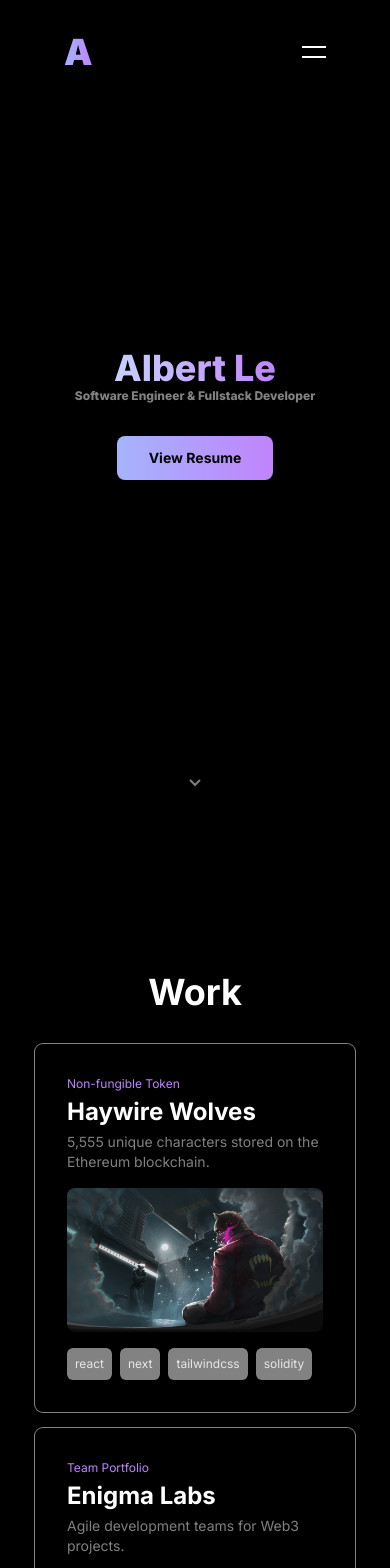
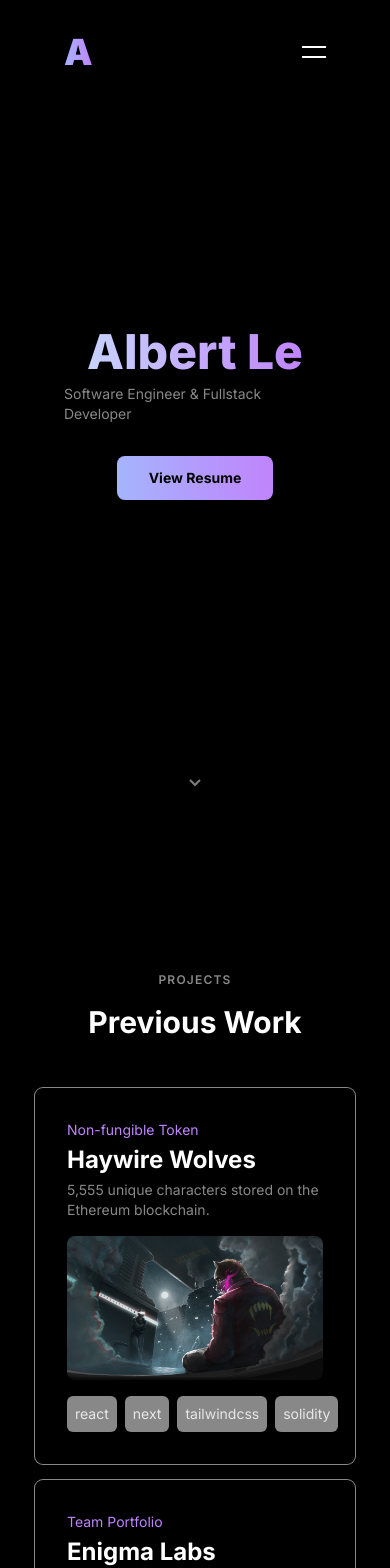
Before and after one commit to treblale/personal-portfolio, a Next.js app: page / in a window 390 px wide. Shown: the top 1568 px of the page. Built offline with nearby package versions, Linux system fonts and the light colour scheme; what tailwind-gradient-mask-image would draw is missing.

Commit message:
feat: add sub headers

```diff
--- a/components/About.js
+++ b/components/About.js
@@ -51,9 +51,12 @@ const About = () => {
         className="w-full min-h-screen flex flex-row justify-center items-center relative px-16 lg:space-x-32"
       >
         <div className="flex flex-col justify-start items-start w-[26rem] rounded-md">
+          <p className="text-light text-xs lg:text-sm uppercase font-semibold tracking-widest	">
+            Background
+          </p>
           <div className="overflow-hidden h-fit mb-4 w-full" ref={ref}>
             <motion.h1
-              className="font-bold text-white text-3xl lg:text-5xl"
+              className="font-bold text-white text-3xl lg:text-5xl my-4"
               variants={container}
               initial="hidden"
               animate={controls}
@@ -61,7 +64,7 @@ const About = () => {
               About Me
             </motion.h1>
           </div>
-          <p className="text-white/50 text-left text-base lg:text-lg">
+          <p className="text-light text-left text-base lg:text-lg">
             Hello, my name is Albert Le, I am a{" "}
             <span className="text-primary font-bold">software engineer</span>{" "}
             with experience in the latest web technologies. I started my journey
@@ -72,7 +75,7 @@ const About = () => {
           </p>
         </div>
         <motion.div
-          className="hidden lg:flex justify-center items-center rounded-full bg-light shadow-lg p-8"
+          className="hidden lg:flex justify-center items-center rounded-full  shadow-lg p-8"
           variants={image}
           initial="hidden"
           animate={controls}
--- a/components/Contact.js
+++ b/components/Contact.js
@@ -31,10 +31,10 @@ const Contact = () => {
         name="Contact"
         className="w-full min-h-screen flex flex-col justify-center items-center relative px-16 lg:px-0 selection:bg-primary selection:text-black"
       >
-        <FaTelegramPlane className="text-primary text-3xl lg:text-5xl mb-4" />
+        <FaTelegramPlane className="text-primary text-3xl lg:text-5xl" />
         <div className="overflow-hidden h-fit w-full text-center" ref={ref}>
           <motion.h1
-            className="text-white text-3xl lg:text-5xl font-bold"
+            className="text-white text-3xl lg:text-5xl font-bold my-4"
             variants={container}
             initial="hidden"
             animate={controls}
@@ -42,11 +42,11 @@ const Contact = () => {
             Get In Touch
           </motion.h1>
         </div>
-        <p className="text-white/50 mt-2 mb-8 text-xs text-center lg:text-base lg:mb-12">
+        <p className="text-light mb-8 text-sm text-center lg:text-lg lg:mb-12">
           Shoot me an email! I am always open to new opportunities.
         </p>
         <a
-          className="border-white/20 border px-12 py-3 rounded-full cursor-pointer hover:bg-white/10"
+          className="border-white/20 border px-12 py-3 rounded-lg cursor-pointer hover:bg-white/10"
           target="_blank"
           rel="noopener noreferrer"
           href="mailto:albertphongle@gmail.com"
--- a/components/Hero.js
+++ b/components/Hero.js
@@ -9,12 +9,12 @@ const Hero = () => {
     <Section>
       <div className="w-full min-h-screen flex flex-row justify-center items-center relative">
         <div className="flex flex-col justify-center items-center px-16 lg:px-32">
-          <h1 className="font-extrabold text-transparent bg-clip-text bg-gradient-to-r from-indigo-300 to-purple-400 via-indigo-200 text-4xl lg:text-9xl animate-gradient-x">
+          <h1 className="font-extrabold text-transparent bg-clip-text bg-gradient-to-r from-indigo-300 to-purple-400 via-indigo-200 text-5xl lg:text-9xl animate-gradient-x">
             Albert Le
           </h1>
-          <h1 className="text-light text-xs lg:text-xl tracking mb-8 lg:mb-12">
+          <p className="text-light text-sm lg:text-xl tracking mb-8 mt-2 lg:mb-12">
             Software Engineer & Fullstack Developer
-          </h1>
+          </p>
           <div className="bg-gradient-to-r from-indigo-300 to-purple-400 rounded-lg flex justify-center font-bold items-center text-black text-sm py-3 px-8 lg:py-3 lg:px-12 cursor-pointer mb-4 hover:scale-90 group hover:bg-white/50 transition ease-in duration-300 shadow-sm">
             <p>View Resume</p>
           </div>
--- a/components/Navbar.js
+++ b/components/Navbar.js
@@ -68,7 +68,7 @@ const Navbar = () => {
           <ul className="space-x-10 text-secondary text-sm">
             <li className="inline">
               <Link
-                className="cursor-pointer rounded-lg py-1 px-2 hover:text-white/50"
+                className="cursor-pointer rounded-lg py-1 px-2 hover:text-light"
                 to="Work"
                 smooth={true}
                 duration={800}
@@ -81,7 +81,7 @@ const Navbar = () => {
             </li>
             <li className="inline">
               <Link
-                className="cursor-pointer rounded-lg py-1 px-2 hover:text-white/50"
+                className="cursor-pointer rounded-lg py-1 px-2 hover:text-light"
                 to="About"
                 smooth={true}
                 duration={800}
@@ -94,7 +94,7 @@ const Navbar = () => {
             </li>
             <li className="inline">
               <Link
-                className="cursor-pointer rounded-lg py-1 px-2 hover:text-white/50"
+                className="cursor-pointer rounded-lg py-1 px-2 hover:text-light"
                 to="Contact"
                 smooth={true}
                 duration={800}
@@ -116,7 +116,7 @@ const Navbar = () => {
           rel="noopener noreferrer"
           href="https://github.com/treblale"
         >
-          <FiGithub className="text-secondary text-xl group-hover:text-white/50" />
+          <FiGithub className="text-secondary text-xl group-hover:text-light" />
         </a>
         <a
           className="p-2 rounded-lg cursor-pointer group"
@@ -124,13 +124,13 @@ const Navbar = () => {
           rel="noopener noreferrer"
           href="https://linkedin.com/"
         >
-          <FiLinkedin className="text-secondary text-xl  group-hover:text-white/50" />
+          <FiLinkedin className="text-secondary text-xl  group-hover:text-light" />
         </a>
         <a
           className="p-2 rounded-lg cursor-pointer flex flex-row justify-center items-center relative hover:border-white/10 border-transparent border-[1px] group space-x-2"
           onClick={() => copyCliboard()}
         >
-          <FiMail className="text-secondary text-xl  group-hover:text-white/50" />
+          <FiMail className="text-secondary text-xl  group-hover:text-light" />
           <p className="top-2.5 left-10 text-xs text-white hidden group-hover:inline">
             albertphongle@gmail.com
           </p>
--- a/components/Work.js
+++ b/components/Work.js
@@ -25,20 +25,20 @@ const Project = ({ sub, header, desc, img, locked, url, stack, id }) => {
       rel="noopener noreferrer"
       className={`${
         locked
-          ? "w-80 lg:w-[28rem] h-full flex flex-col justify-center items-start ring-1 ring-light p-8 rounded-lg hover:bg-white/10 hover:ring-primary/50 lg:hover:shadow-lg  lg:hover:-translate-y-2 transition duration-300 ease-in cursor-not-allowed"
+          ? "w-80 lg:w-[28rem] h-full flex flex-col justify-center items-start ring-1 ring-light p-8 rounded-lg hover:bg-white/10 hover:ring-primary/50 lg:hover:shadow-lg  lg:hover:-translate-y-2 transition duration-300 ease-in cursor-not-allowed "
           : "w-80 lg:w-[28rem] h-full flex flex-col justify-center items-start ring-1 ring-light p-8 rounded-lg hover:bg-white/10 hover:ring-primary/50 lg:hover:shadow-lg lg:hover:-translate-y-2 transition duration-300 ease-in cursor-pointer"
       }`}
     >
-      <p className="text-primary text-xs lg:text-sm mb-1">{sub}</p>
-      <h1 className="font-bold text-2xl lg:text-4xl text-white mb-1">
+      <p className="text-primary text-sm lg:text-sm mb-1">{sub}</p>
+      <h1 className="font-bold text-2xl lg:text-3xl text-white mb-1">
         {header}
       </h1>
-      <p className="text-white/50 mb-4 text-sm lg:text-base">{desc}</p>
+      <p className="text-light mb-4 text-sm lg:text-lg">{desc}</p>
       {locked ? (
         <div className="bg-gradient-to-r from-indigo-300 to-purple-400 rounded-lg w-full h-52 flex justify-center items-center shadow-lg">
           <div className="flex flex-row items-center justify-center space-x-2">
             <IoIosLock className="text-white text-sm lg:text-lg" />
-            <p className="text-white text-xs lg:text-sm">Awaiting Release</p>
+            <p className="text-white text-sm lg:text-sm">Awaiting Release</p>
           </div>
         </div>
       ) : (
@@ -47,7 +47,7 @@ const Project = ({ sub, header, desc, img, locked, url, stack, id }) => {
       <div className="w-full flex-row flex space-x-2 items-center justify-start mt-4">
         {stack.map((tech) => {
           return (
-            <div className="text-white/80 w-fit p-2 rounded-md bg-light text-xs">
+            <div className="text-white/80 w-fit p-2 rounded-md bg-light text-sm">
               {tech}
             </div>
           );
@@ -94,14 +94,17 @@ const Work = () => {
           initial="hidden"
           animate={controls}
         >
-          <div className="overflow-hidden h-fit mb-8 lg:mb-12">
+          <div className="overflow-hidden h-fit mb-8 lg:mb-12 text-center items-center justify-center">
+            <p className="text-light text-xs lg:text-sm uppercase font-semibold tracking-widest	">
+              Projects
+            </p>
             <motion.h1
-              className="font-bold text-white text-4xl lg:text-6xl"
+              className="font-bold text-white text-3xl lg:text-5xl my-4"
               variants={container}
               initial="hidden"
               animate={controls}
             >
-              Work
+              Previous Work
             </motion.h1>
           </div>
           <div className="w-full h-fit lg:h-[28rem] flex flex-col lg:flex-row justify-center items-center lg:space-x-8 space-y-4 lg:space-y-0 mb-4 lg:mb-8">
--- a/tailwind.config.js
+++ b/tailwind.config.js
@@ -7,7 +7,7 @@ module.exports = {
         primary: "#be84fc",
         secondary: "#ffffff",
         dark: "#1a1a1a",
-        light: "#828282",
+        light: "#888888",
       },
       animation: {
         "gradient-x": "gradient-x 15s ease infinite",
```
Also changed, not shown: components/Tech.js (+12 -9 lines).
